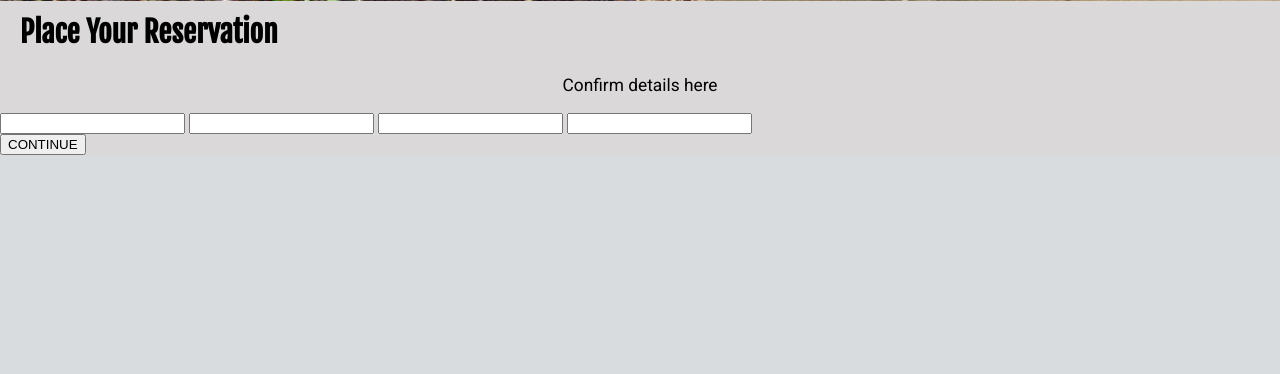
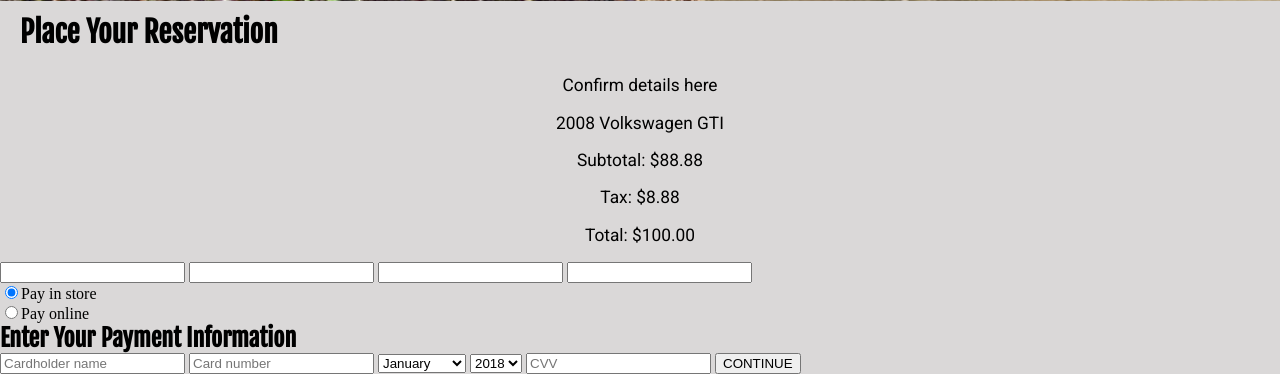
Before and after one commit to ajessefowler/speedcats-car-rental, a Django app: page /inventory/1/1/reserve/ in a window 1280 px wide. Shown: the part 1014-1388 px from the top of the page. Before the commit the page ends 1169 px from the top, so only its background shows below. Run offline with Django 3.2, Linux system fonts and the light colour scheme; a user stored in the database is signed in; data comes from the database, SQL or seed files in the repository; both versions use the stored data as it was after the commit; some libraries are stand-ins or nearby versions.

Commit message:
Create Skeleton for Payment Form
Add order details to place reservation page.
Add simple skeleton payment form.

```diff
--- a/inventory/static/css/styles.css
+++ b/inventory/static/css/styles.css
@@ -283,7 +283,7 @@ a:-webkit-any-link {
 	display: flex;
 	flex-direction: column;
 	justify-content: center;
-	align-items: flex-start;
+	align-items: center;
 	margin: 50px 20px 0;
 	padding: 8px 0;
 }
--- a/inventory/templates/inventory/reserve_vehicle.html
+++ b/inventory/templates/inventory/reserve_vehicle.html
@@ -4,18 +4,50 @@
 <img src="{{ vehicle.image.url }}" width="100%">
 <h2 class="header">Place Your Reservation</h2>
 <div id="reservecontent">
-    <div id="paymentlocation">
+    <p>Confirm details here</p>
+    <p>{{ vehicle }}</p>
+    <p>Subtotal: $88.88</p>
+    <p>Tax: $8.88</p>
+    <p>Total: $100.00</p>
     <form name="paymentlocation" action="{% url 'inventory:makereservation' store.ID vehicle.id %}" method="post">
         {% csrf_token %}
-            <p>Confirm details here</p>
         <input type="text" name="pickupstore" id="pickupstore">
         <input type="text" name="pickuptime" id="pickuptime">
         <input type="text" name="dropoffstore" id="dropoffstore">
-            <input type="text" name="dropofftime" id="dropofftime">
-            <div id="paymentlocationcontinue">
+        <input type="text" name="dropofftime" id="dropofftime"><br>
+        <input type="radio" name="payment" id="payinstore" checked>Pay in store<br>
+        <input type="radio" name="payment" id="payonline">Pay online<br>
+        <div id="paymentformdiv">
+            <h2>Enter Your Payment Information</h2>
+            <input type="text" placeholder="Cardholder name">
+            <input type="text" placeholder="Card number">
+            <select>
+                <option value="01">January</option>
+                <option value="02">February</option>
+                <option value="03">March</option>
+                <option value="04">April</option>
+                <option value="05">May</option>
+                <option value="06">June</option>
+                <option value="07">July</option>
+                <option value="08">August</option>
+                <option value="09">September</option>
+                <option value="10">October</option>
+                <option value="11">November</option>
+                <option value="12">December</option>
+            </select>
+            <select>
+                <option value="18">2018</option>
+                <option value="19">2019</option>
+                <option value="20">2020</option>
+                <option value="21">2021</option>
+                <option value="22">2022</option>
+                <option value="23">2023</option>
+                <option value="24">2024</option>
+                <option value="25">2025</option>
+            </select>
+            <input type="text" placeholder="CVV"
+        </div>
         <input type="submit" value="CONTINUE">
-            </div>
     </form>
 </div>
-</div>
 {% endblock %}
```
Also changed, not shown: db.sqlite3. Lines whose indentation alone changed are shown as unchanged.
